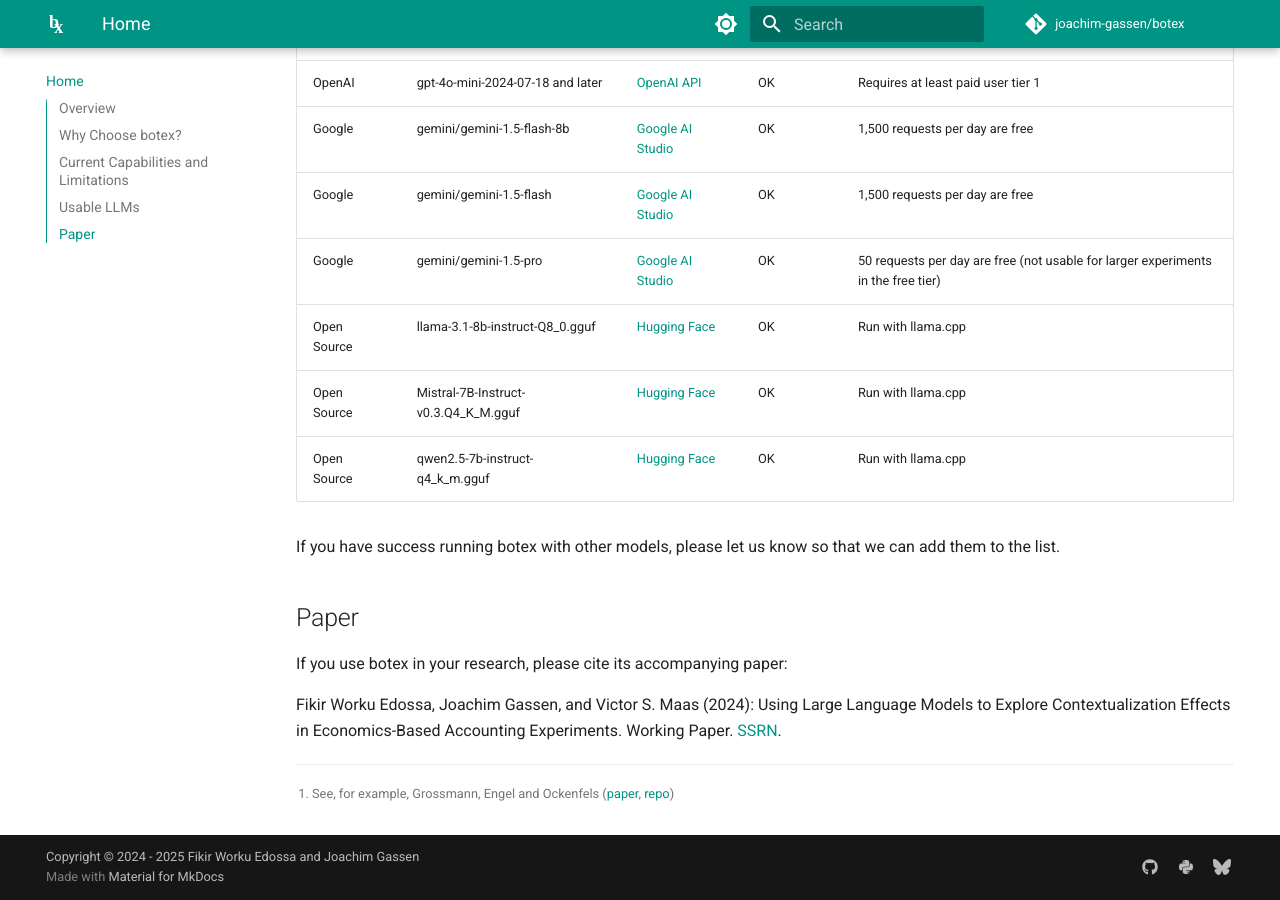
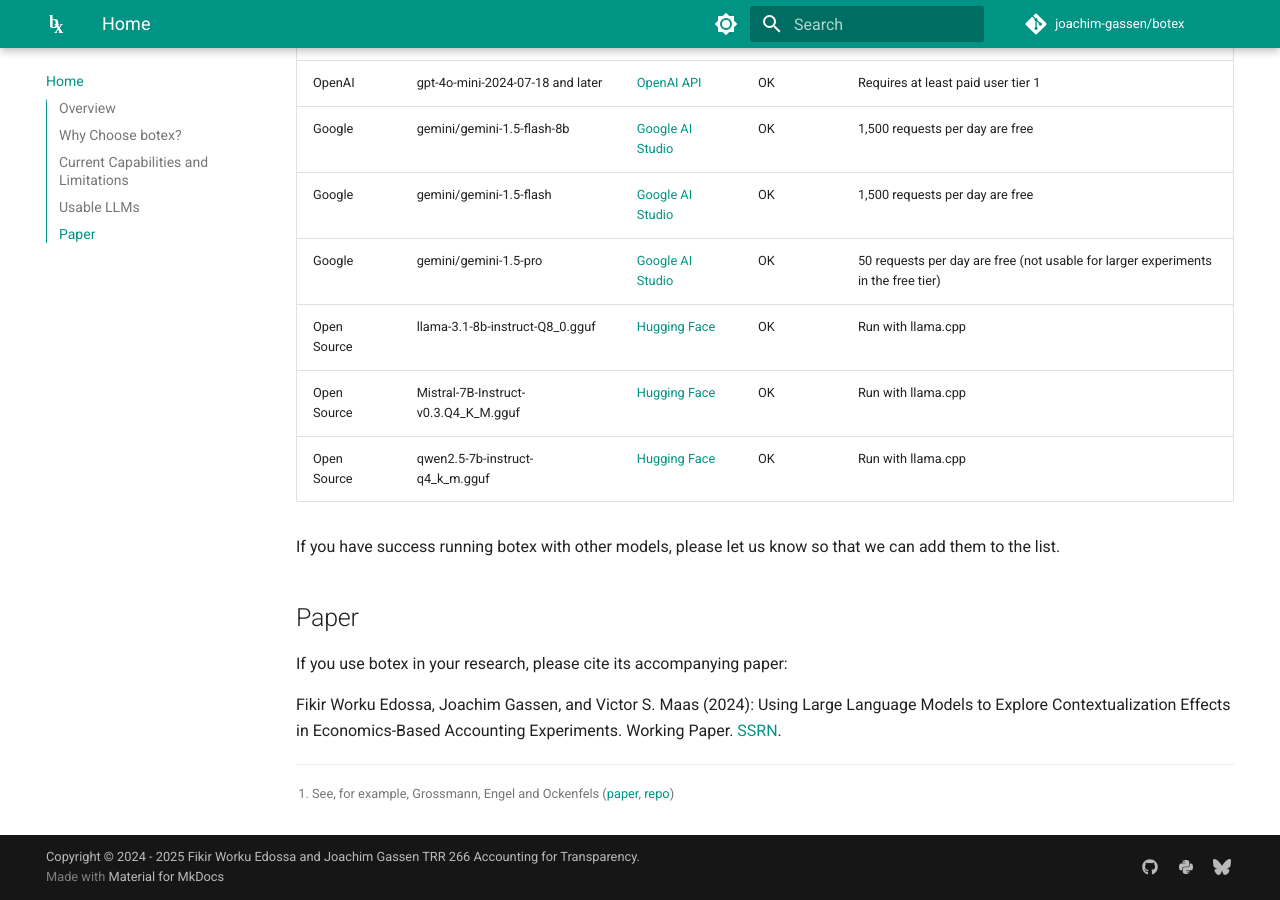
Before and after one commit to joachim-gassen/botex, an MkDocs documentation site: the page built from docs/index.md, in a window 1280 px wide and 900 px high, scrolled down 1640 px. Built offline with MkDocs 1.6.1 and Material for MkDocs 9.7.7, drawn with Linux system fonts in a browser that asks for light colours; plug-ins that fetch from the network failed and are left out; comment, search, counter and statistics services are not loaded.

Commit message:
favicon and copyright update

```diff
--- a/mkdocs.yml
+++ b/mkdocs.yml
@@ -10,7 +10,7 @@
 repo_url: https://github.com/joachim-gassen/botex
 
 # Copyright
-copyright: Copyright &copy; 2024 - 2025 Fikir Worku Edossa and Joachim Gassen
+copyright: "Copyright &copy; 2024 - 2025 Fikir Worku Edossa and Joachim Gassen <a href=https://www.accounting-for-transparency.de>TRR 266 Accounting for Transparency</a>."
 nav:
     - Home: index.md
     - Getting Started: getting_started.md
@@ -41,6 +41,7 @@
 theme:
     name: material
     logo: assets/images/botex_logo.svg
+    favicon: assets/images/favicon.ico
     features:
         - content.code.select
         - content.code.copy
```
Also changed, not shown: docs/assets/images/favicon.ico (added).
